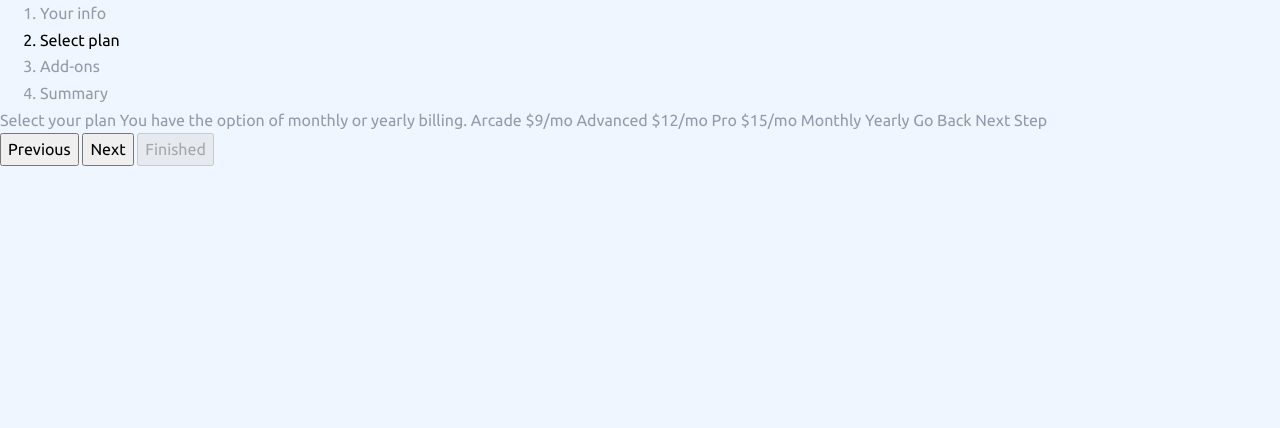
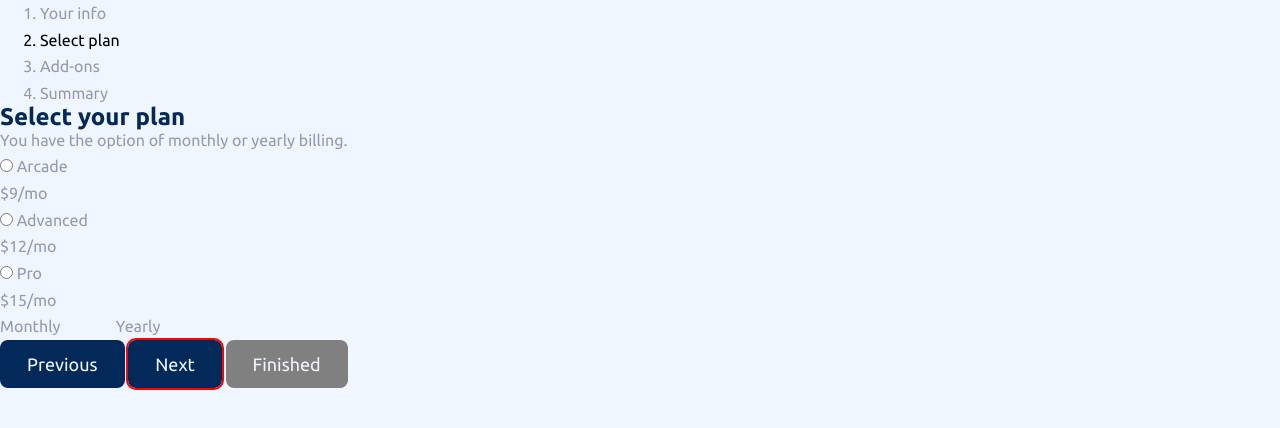
Before and after one commit to jefcooper/fem-multi-step-form, a website built with Vite: page src/index.html in a window 1280 px wide. Both pictures are taken after a click on the button "Next". Built offline with nearby package versions, Linux system fonts and the light colour scheme.

Commit message:
add buttons and switches

```diff
--- a/src/index.html
+++ b/src/index.html
@@ -48,63 +48,92 @@
       </section>
       <section class="wizard-form__tab">
         <!-- Step 2 start -->
+        <h1 class="heading--1">
           Select your plan
+        </h1>
+        <p class="text--1">
           You have the option of monthly or yearly billing.
+        </p>
 
-        Arcade
-        $9/mo
+        <div class="radio-card__group">
+          <div class="radio-card">
+            <input type="radio" name="plan-selection" id="plan-selection__arcade" class="radio-card__input">
+            <label for="plan-selection__arcade">Arcade</label>
+            <p class="text--1">$9/mo</p>
+          </div>
 
-        Advanced
-        $12/mo
+          <div class="radio-card">
+            <input type="radio" name="plan-selection" id="plan-selection__advanced" class="radio-card__input">
+            <label for="plan-selection__advanced">Advanced</label>
+            <p class="text--1">$12/mo</p>
+          </div>
 
-        Pro
-        $15/mo
+          <div class="radio-card">
+            <input type="radio" name="plan-selection" id="plan-selection__pro" class="radio-card__input">
+            <label for="plan-selection__pro">Pro</label>
+            <p class="text--1">$15/mo</p>
+          </div>
+        </div>
 
-        Monthly
-        Yearly
-
-        Go Back
-        Next Step
+        <div class="plan-term-toggle">
+          <label for="plan-term-toggle-switch" class="plan-term-toggle__label">Monthly</label>
+          <label class="toggle-switch">
+            <input type="checkbox" id="plan-term-toggle-switch">
+            <span class="toggle-switch__slider"></span>
+          </label>
+          <label for="plan-term-toggle-switch" class="plan-term-toggle__label">Yearly</label>
+        </div>
       </section>
       <section class="wizard-form__tab">
         <!-- Step 3 start -->
+        <h1 class="heading--1">
           Pick add-ons
+        </h1>
+        <p class="text--1">
           Add-ons help enhance your gaming experience.
+        </p>
 
+        <input type="checkbox" name="options--games" id="options--games" class="plan-options-checkbox">
         Online service
         Access to multiplayer games
         +$1/mo
 
+        <input type="checkbox" name="options--storage" id="options--storage" class="plan-options-checkbox">
         Larger storage
         Extra 1TB of cloud save
         +$2/mo
 
+        <input type="checkbox" name="options--theme" id="options--theme" class="plan-options-checkbox">
         Customizable Profile
         Custom theme on your profile
         +$2/mo
-
-        Go Back
-        Next Step
       </section>
       <section class="wizard-form__tab">
         <!-- Step 4 start -->
+        <h1 class="heading--1">
           Finishing up
+        </h1>
+        <p class="text--1">
           Double-check everything looks OK before confirming.
+        </p>
 
         <!-- Dynamically add subscription and add-on selections here -->
 
+        <p class="text--1">
           Total (per month/year)
-
-        Go Back
-        Confirm
+        </p>
       </section>
       <section class="wizard-form__tab">
         <!-- Step 5 start -->
+        <h1 class="heading--1">
           Thank you!
+        </h1>
 
+        <p class="text--1">
           Thanks for confirming your subscription! We hope you have fun
           using our platform. If you ever need support, please feel free
           to email us at support@loremgaming.com.
+        </p>
       </section>
     </form>
 
--- a/src/script.js
+++ b/src/script.js
@@ -2,4 +2,4 @@
  * script.js - root javascript file for the project, imports all others
  ****************************************************************************/
 
-import "/scripts/form-management.js";
+import "/scripts/wizard-form.js";
--- a/src/scripts/form-management.js
+++ b/src/scripts/wizard-form.js
@@ -1,8 +1,8 @@
 /****************************************************************************
- * form-management.js
+ * wizard-form.js
  *
- *  Manage the paging of the multi-page form using <template> sections and
- *  attaching/detaching in the DOM as needed to display the steps.
+ *  Manage the paging of the multi-page form by setting display on each
+ *  section and also updating the current element in a matching step list.
  *
  ****************************************************************************/
 
@@ -89,23 +89,3 @@ function showFormStep(stepNumber, allSteps) {
     });
   }
 }
-
-/**
- * tryParseInt
- *
- * A variation on Number.parseInt() that takes a default value
- * in case the format of the number is invalid.
- *
- * @param {string} value
- * @param {Number} defaultValue
- * @returns Number
- */
-function tryParseInt(value, defaultValue) {
-  const parsedValue = Number.parseInt(value, 10);
-
-  if (Number.isNaN(parsedValue)) {
-    return defaultValue || 0;
-  } else {
-    return parsedValue;
-  }
-}
--- /dev/null
+++ b/src/stylesheets/components/_btn.scss
@@ -0,0 +1,17 @@
+.btn {
+  user-select: none;
+  cursor: pointer;
+  background-color: var(--theme-btn-primary-bg);
+  color: var(--theme-btn-primary-clr);
+  border: 0;
+  font-size: pxToRem(18px);
+  padding-block: 0.5em;
+  padding-inline: 1.5em;
+  border-radius: 0.5rem;
+}
+.btn:focus {
+  outline: 2px solid red;
+}
+.btn:disabled {
+  background-color: grey;
+}
--- /dev/null
+++ b/src/stylesheets/components/_toggle-switch.scss
@@ -0,0 +1,56 @@
+.toggle-switch {
+  --_toggle-switch__width: 48px;
+  --_toggle-switch__height: 24px;
+  --_toggle-switch__transition: 0.4s;
+  --_toggle-switch__inset: 4px;
+
+  position: relative;
+  display: inline-block;
+  width: var(--_toggle-switch__width);
+  height: var(--_toggle-switch__height);
+}
+.toggle-switch input {
+  opacity: 0;
+  width: 0;
+  height: 0;
+}
+.toggle-switch input:focus ~ span {
+  outline: 3px solid;
+  outline-color: var(--theme-slider-focus);
+  background-image: var(--theme-slider-hover);
+}
+
+.toggle-switch__slider {
+  position: absolute;
+  inset: 0;
+  border-radius: var(--_toggle-switch__height);
+
+  background-image: var(--theme-slider-bg);
+  cursor: pointer;
+  transition: var(--_toggle-switch__transition) ease-in-out;
+}
+.toggle-switch__slider:hover {
+  background-image: var(--theme-slider-hover);
+}
+
+.toggle-switch__slider::before {
+  position: absolute;
+  content: "";
+  height: calc(
+    var(--_toggle-switch__height) - var(--_toggle-switch__inset) * 2
+  );
+  width: calc(var(--_toggle-switch__height) - var(--_toggle-switch__inset) * 2);
+  left: var(--_toggle-switch__inset);
+  bottom: var(--_toggle-switch__inset);
+  transition: var(--_toggle-switch__transition) ease-in-out;
+  border-radius: calc(
+    var(--_toggle-switch__height) / 2 - var(--_toggle-switch__inset)
+  );
+  background-color: var(--theme-slider-thumb);
+}
+
+.toggle-switch input:checked + .toggle-switch__slider::before {
+  transform: translateX(
+    calc(var(--_toggle-switch__width) - var(--_toggle-switch__height))
+  );
+}
--- a/src/stylesheets/main.scss
+++ b/src/stylesheets/main.scss
@@ -22,6 +22,8 @@
 // 5. Components
 @import "components/components";
 @import "components/wizard-form";
+@import "components/toggle-switch";
+@import "components/btn";
 
 // 6. Page-specific styles
 @import "pages/index";
--- a/src/stylesheets/themes/_light.scss
+++ b/src/stylesheets/themes/_light.scss
@@ -11,6 +11,9 @@
   --theme-bg: #{$clr-primary-100};
 
   --theme-accent-red: #{$clr-accent-red};
+
+  --theme-btn-primary-bg: #{$clr-primary-800};
+  --theme-btn-primary-clr: #{$clr-primary-100};
 }
 
 .theme--light {
```
Lines whose indentation alone changed are shown as unchanged.
